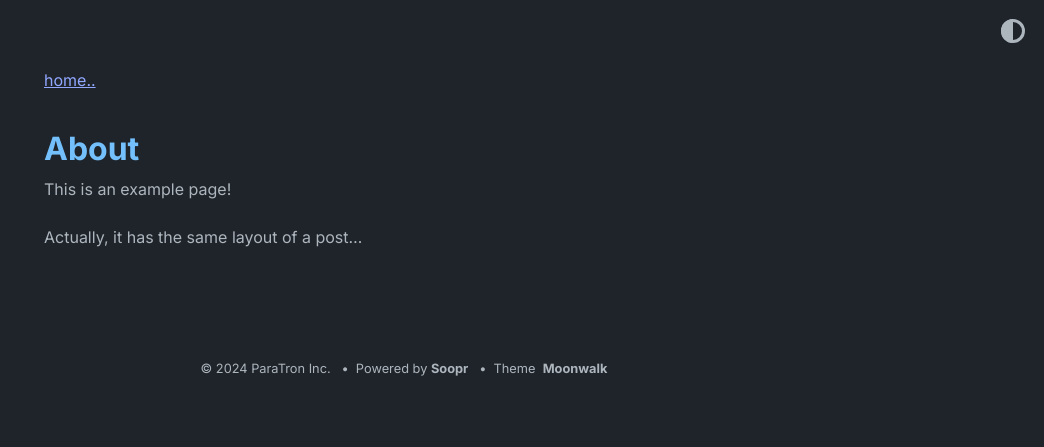
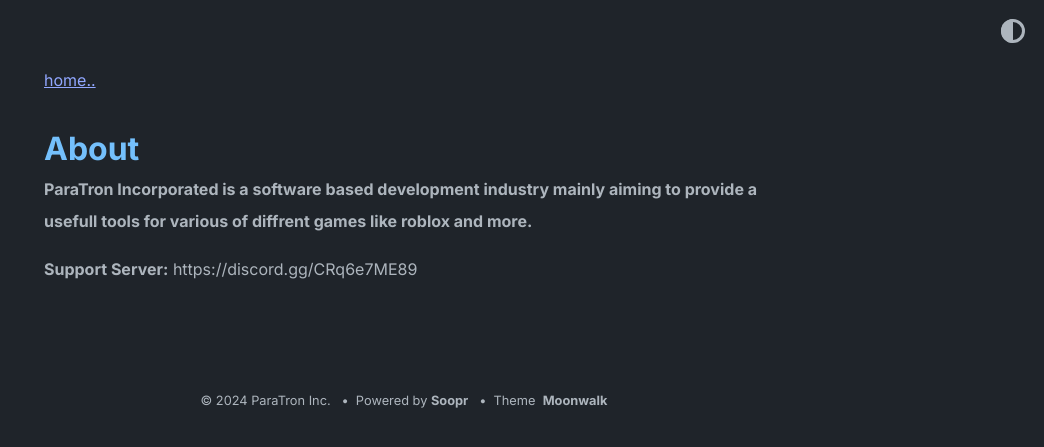
Before and after one commit to ParaTronIncorporated/paratronincorporated.github.io, a Jekyll site: the page built from about.md, in a window 1280 px wide. Shown: the top 447 px of the page, without its empty margins (236-1280 px from the left). Built offline with Jekyll 4.4.1, drawn with Linux system fonts in a browser that asks for light colours.

Commit message:
Update about.md

```diff
--- a/about.md
+++ b/about.md
@@ -3,6 +3,6 @@ layout: post
 title: About
 ---
 
-This is an example page!
+**ParaTron Incorporated is a software based development industry mainly aiming to provide a usefull tools for various of diffrent games like roblox and more.**
 
-Actually, it has the same layout of a post...
+**Support Server:** https://discord.gg/CRq6e7ME89
```
